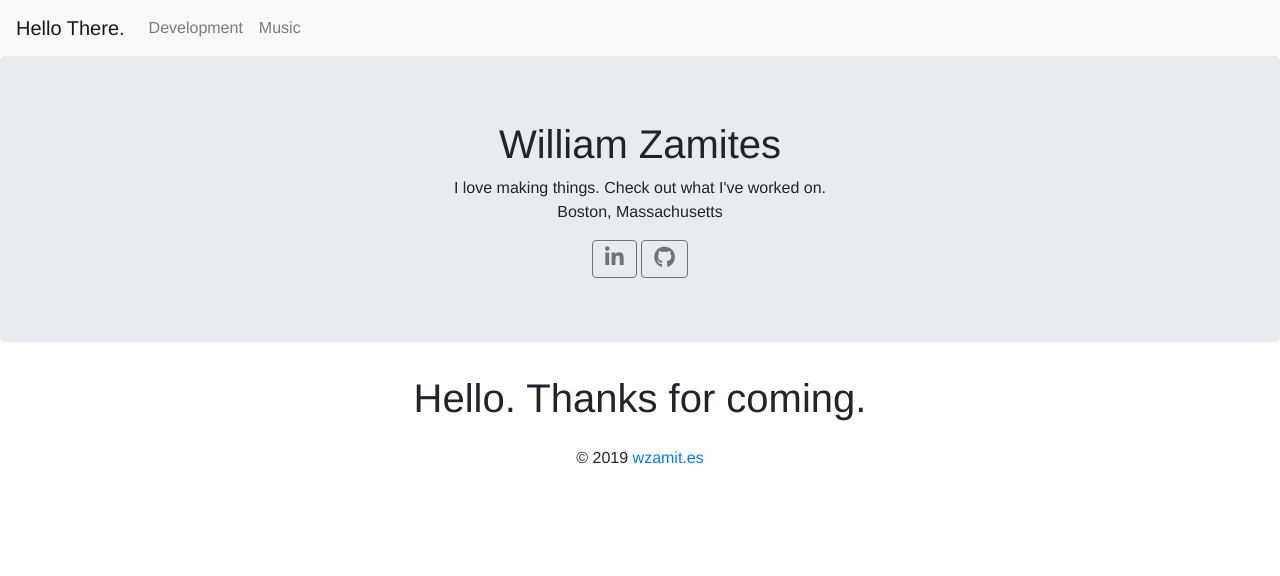
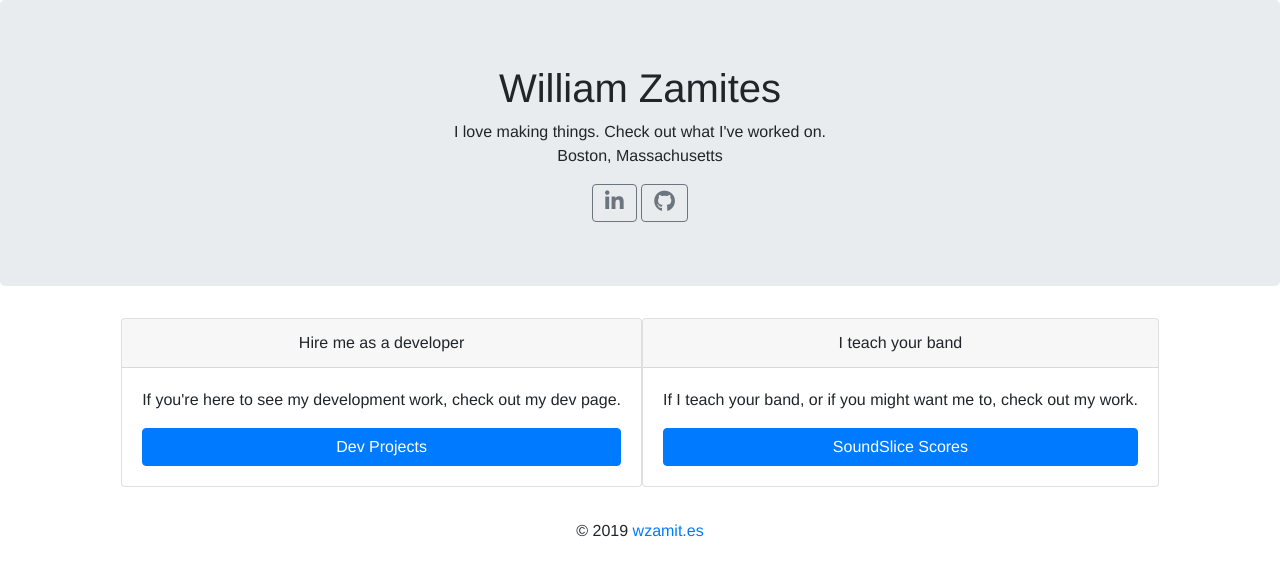
Before and after one commit to wzamites/react-portfolio, a React (Create React App) app: page / in a window 1280 px wide. Shown: the top 576 px of the page. Built offline with nearby package versions, Linux system fonts and the light colour scheme; no server answers.

Commit message:
links at footer of cards

```diff
--- a/package.json
+++ b/package.json
@@ -43,6 +43,7 @@
     ]
   },
   "devDependencies": {
-    "@svgr/cli": "^4.3.2"
+    "@svgr/cli": "^4.3.2",
+    "gh-pages": "^2.1.1"
   }
 }
--- a/src/App.js
+++ b/src/App.js
@@ -12,7 +12,6 @@ class App extends React.Component {
     return (
         <div>
         <ApiCalls />
-        <NavBar />
         <MyHeader />
         <Contents />
         <Footer />
--- a/src/components/ApiCalls.js
+++ b/src/components/ApiCalls.js
@@ -3,7 +3,6 @@ import { bindActionCreators } from 'redux'
 import { connect } from 'react-redux'
 import { loadGithub } from '../redux/actions/load-github'
 import socials from '../assets/socials'
-
 
 class ApiCalls extends React.Component {
   componentDidMount() {
--- a/src/components/CardSection.js
+++ b/src/components/CardSection.js
@@ -25,10 +25,8 @@ class CardSection extends React.Component {
 
     //Returning the ProjectCards from the previous function
     return (
-      <div>
-        <div className="containerLayout">
-          {githubCards}
-        </div>
+      <div className="containerLayout">
+        {githubCards}
       </div>
     )
   }
@@ -37,6 +35,7 @@ class CardSection extends React.Component {
 function mapStateToProps(state) {
   return {
     repositories: state.repositories,
+    selectedskills: state.selectedskills
   }
 }
 
--- a/src/components/MyHeader.js
+++ b/src/components/MyHeader.js
@@ -3,6 +3,9 @@ import Jumbotron from 'react-bootstrap/Jumbotron'
 import LinkedinButton from '../Buttons/LinkedinButton'
 import GithubButton from '../Buttons/GithubButton'
 import socials from '../assets/socials'
+import Card from 'react-bootstrap/Card'
+import Button from 'react-bootstrap/Button'
+
 
 class MyHeader extends React.Component {
   render() {
@@ -17,7 +20,6 @@ class MyHeader extends React.Component {
           <LinkedinButton username={socials.linkedin} />
           &nbsp;
           <GithubButton username={socials.github} />
-
       </Jumbotron>
     )
   }
--- a/src/components/NavBar.js
+++ b/src/components/NavBar.js
@@ -1,22 +1,44 @@
 import React from 'react'
 import Navbar from 'react-bootstrap/Navbar'
 import Nav from 'react-bootstrap/Nav'
+import NavDropdown from 'react-bootstrap/NavDropdown'
 
 class NavBar extends React.Component {
   render () {
     return (
-      <Navbar bg="light" expand="md">
-        <Navbar.Brand href="./">Hello There.</Navbar.Brand>
-        <Navbar.Toggle aria-controls="basic-navbar-nav" />
-        <Navbar.Collapse id="basic-navbar-nav">
-          <Nav className="mr-auto">
-            <Nav.Link href="./dev">Development</Nav.Link>
-            <Nav.Link href="./music">Music</Nav.Link>
-          </Nav>
-        </Navbar.Collapse>
+      <Navbar sticky="top" bg="dark" variant="dark" expand="md">
+
+        <Navbar.Brand href="./">
+          Home
+        </Navbar.Brand>
+
+        <Nav className="mr-auto">
+          <Nav.Link href="./dev">Development</Nav.Link>
+          <Nav.Link href="./music">Music</Nav.Link>
+        </Nav>
+
       </Navbar>
     )
   }
 }
 
+
+
+// <Navbar collapseOnSelect expand="lg" bg="dark" variant="dark">
+//   <Navbar.Brand href="#home">React-Bootstrap</Navbar.Brand>
+//   <Navbar.Toggle aria-controls="responsive-navbar-nav" />
+//   <Navbar.Collapse id="responsive-navbar-nav">
+//   <Nav className="mr-auto">
+//     <Nav.Link href="#features">Features</Nav.Link>
+//       <Nav.Link href="#pricing">Pricing</Nav.Link>
+//   </Nav>
+//   <Nav>
+//     <Nav.Link href="#deets">More deets</Nav.Link>
+//     <Nav.Link eventKey={2} href="#memes">
+//       Dank memes
+//     </Nav.Link>
+//   </Nav>
+// </Navbar.Collapse>
+// </Navbar>
+
 export default NavBar
--- a/src/components/ProjectCard.js
+++ b/src/components/ProjectCard.js
@@ -7,6 +7,8 @@ import { faGlobe } from '@fortawesome/free-solid-svg-icons'
 import LangButton from '../Buttons/LangButton'
 import { connect } from 'react-redux'
 import extraData from '../assets/extraData'
+import Button from 'react-bootstrap/Button'
+import ButtonGroup from 'react-bootstrap/ButtonGroup'
 
 class ProjectCard extends React.Component {
   constructor() {
@@ -66,8 +68,8 @@ class ProjectCard extends React.Component {
       globeLogo = null
     } else {
       globeLogo = (
-        <a href={this.props.homepage} target="_blank" rel="noopener noreferrer" variant="primary" >
-          <FontAwesomeIcon icon={faGlobe} />
+        <a href={this.props.homepage} target="_blank" rel="noopener noreferrer">
+          Website <FontAwesomeIcon icon={faGlobe} />
         </a>
       )
     }
@@ -96,42 +98,28 @@ class ProjectCard extends React.Component {
     return (
       <div className={"cardContainer " + filterDisplay}>
         <Card id="projectCards" style={{ width: '18rem' }}>
-
           <a href={this.props.url}  target="_blank" rel="noopener noreferrer">
             <Card.Img variant="top" src={cardImage} />
           </a>
-
           <Card.Body>
-
-            {openSourceLogo}
-
             <Card.Title>
               {this.props.name}
             </Card.Title>
-
-            <Card.Text>
+            <Card.Text className="text-muted">
               {this.props.desc}
             </Card.Text>
-
             <span>
               {topicButtons}
               {langButtons}
             </span>
-
-            <div className="alignRight">
-
-              {globeLogo}
-
-              &nbsp;
-
-              <a href={this.props.url}  target="_blank" rel="noopener noreferrer">
-                <FontAwesomeIcon icon={faCode} />
-              </a>
-
-            </div>
-
           </Card.Body>
-
+          <Card.Footer>
+            <a href={this.props.url}  target="_blank" rel="noopener noreferrer">
+              Github <FontAwesomeIcon icon={faCode} />
+            </a>
+            &nbsp;&nbsp;&nbsp;&nbsp;&nbsp;&nbsp;&nbsp;&nbsp;&nbsp;&nbsp;&nbsp;&nbsp;&nbsp;&nbsp;&nbsp;&nbsp;&nbsp;&nbsp;
+            {globeLogo}
+          </Card.Footer>
         </Card>
       </div>
     )
--- a/src/pages/Dev.js
+++ b/src/pages/Dev.js
@@ -6,7 +6,7 @@ class Dev extends React.Component {
   render() {
     return (
       <div>
-      <SkillsButtonSet />
+        <SkillsButtonSet />
         <CardSection />
       </div>
     )
--- a/src/pages/Home.js
+++ b/src/pages/Home.js
@@ -1,9 +1,28 @@
 import React from 'react'
+import Card from 'react-bootstrap/Card'
+import Button from 'react-bootstrap/Button'
+
 
 class Home extends React.Component {
   render () {
     return (
-      <h1 className="center">Hello. Thanks for coming.</h1>
+      <div className="containerLayout">
+      <Card className="text-center">
+        <Card.Header>Hire me as a developer</Card.Header>
+        <Card.Body>
+          <Card.Text>If you're here to see my development work, check out my dev page.</Card.Text>
+          <Button href="./dev" variant="primary" block>Dev Projects</Button>
+        </Card.Body>
+      </Card>
+
+      <Card className="text-center">
+        <Card.Header>I teach your band</Card.Header>
+        <Card.Body>
+          <Card.Text>If I teach your band, or if you might want me to, check out my work.</Card.Text>
+          <Button href="./music" variant="primary" block>SoundSlice Scores</Button>
+        </Card.Body>
+      </Card>
+      </div>
     )
   }
 }
--- a/src/styles/App.css
+++ b/src/styles/App.css
@@ -12,7 +12,18 @@ body {
   flex-wrap: wrap;
   justify-content: center;
   max-width: 1249px;
-  margin: 20px auto;
+  margin: auto;
+  margin-bottom: 1rem;
+}
+
+.containerLayoutGrey {
+  align-items: flex-start;
+  display: flex;
+  flex-wrap: wrap;
+  justify-content: center;
+  max-width: 1249px;
+  margin: auto;
+  background-color: #e9ecef;
 }
 
 .cardContainer {
@@ -82,7 +93,3 @@ margin: 10px 1.5vw;
   text-decoration: none;
   background-color: transparent;
 }
-
-.hide {
-  display:none;
-}
```
Also changed, not shown: src/components/SkillsButtonSet.js (+4 -3 lines), 1 other file (tests, documents, lock files or other folders).
